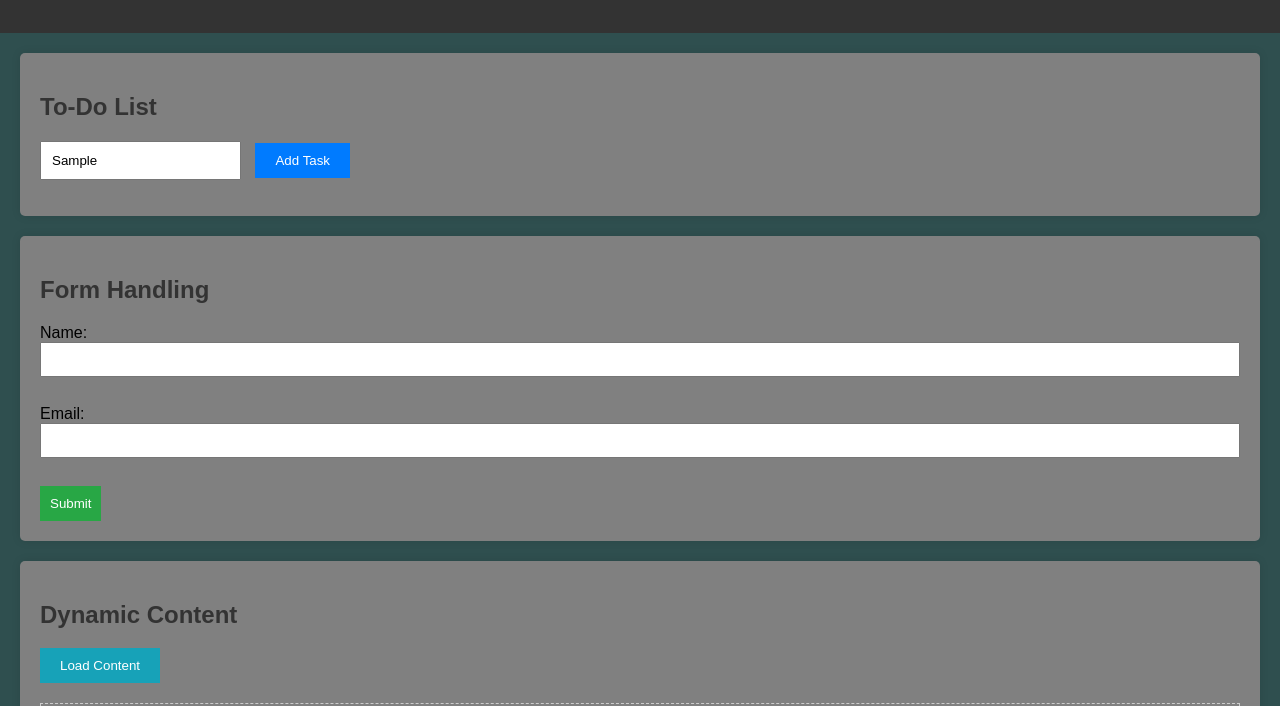
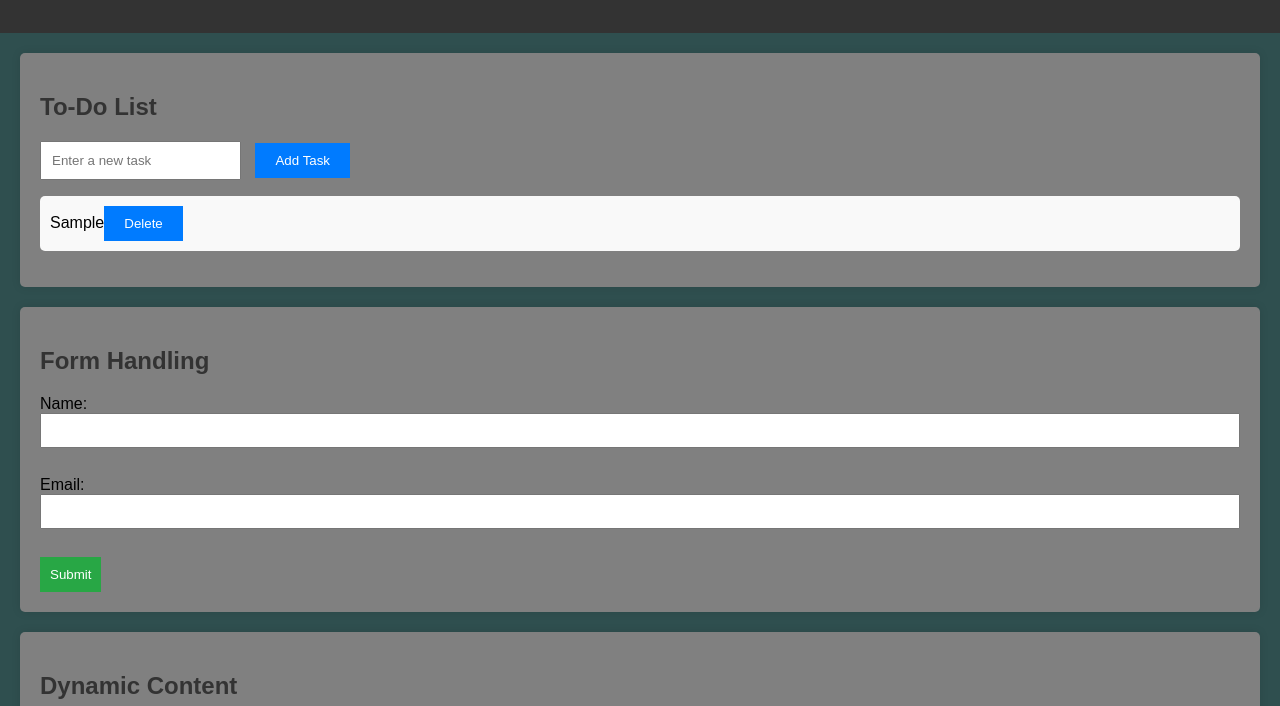
Before and after one commit to Sid2169/dom-test, a plain HTML site: page exercise/model.html in a window 1280 px wide. Both pictures are taken after typing "Sample" into the empty fields and a click on the button "Add Task". Shown: the part 94-800 px from the top of the page. Drawn offline with Linux system fonts and the light colour scheme.

Commit message:
added todo list functionality

```diff
--- a/exercise/scripts.js
+++ b/exercise/scripts.js
@@ -0,0 +1,22 @@
+//to-do list functionality
+const addTask = document.getElementById("add-task");
+const taskList = document.getElementById("task-list");
+const newTask = document.getElementById("new-task");
+
+addTask.addEventListener("click", function () {
+    const taskText = newTask.value.trim();
+    if (taskText) {
+        const li = document.createElement("li");
+        li.textContent = taskText;
+
+        //Add delete button to each task
+        const deleteButton = document.createElement("button");
+        deleteButton.textContent = "Delete";
+        deleteButton.addEventListener("click", function () {
+            taskList.removeChild(li);
+        });
+        li.appendChild(deleteButton);
+        taskList.appendChild(li);
+        newTask.value = "";
+    }
+});
```
Also changed, not shown: index.html (+2 -2 lines).
